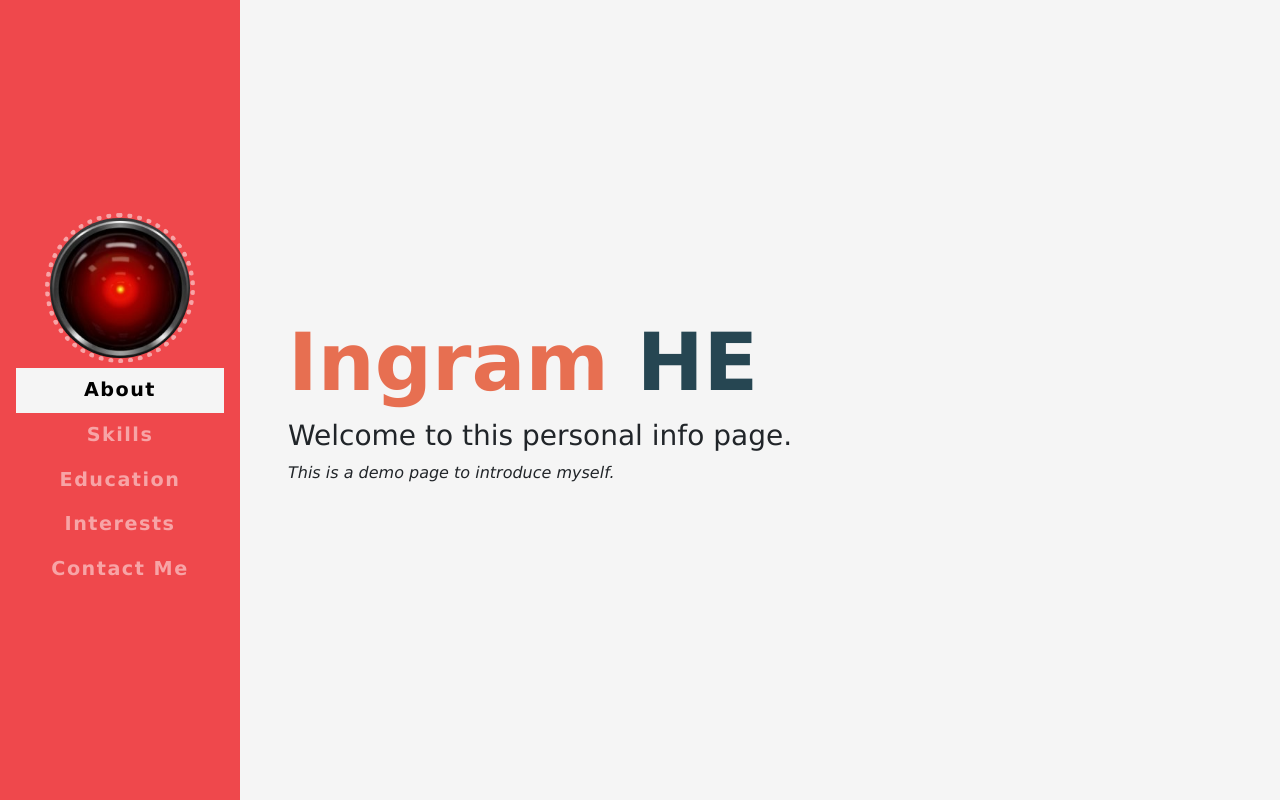
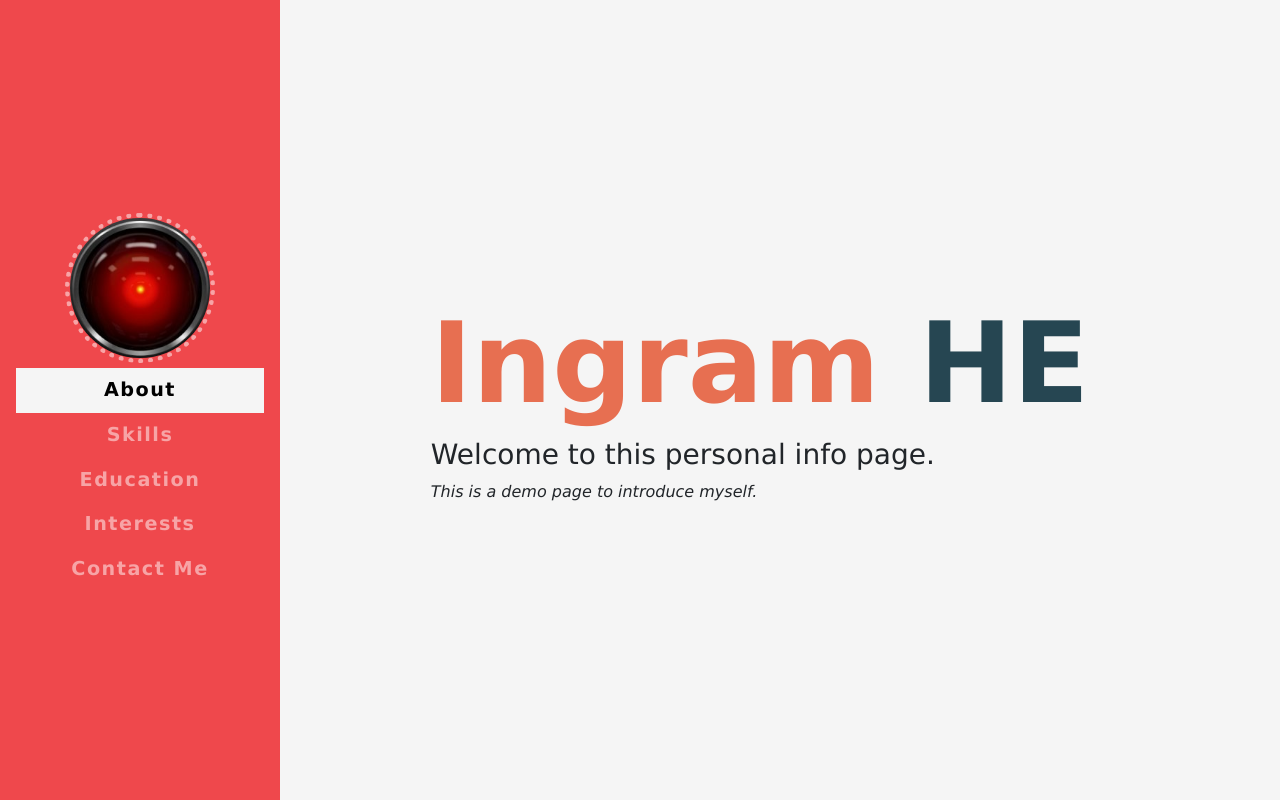
Before and after one commit to IngramHE/About, a plain HTML site: page index.html in a window 1280 px wide. Shown: the top 800 px of the page. Drawn offline with nearby package versions, Linux system fonts and the light colour scheme.

Commit message:
fix: Responsive problems

```diff
--- a/index.html
+++ b/index.html
@@ -3,7 +3,7 @@
 
 <head>
   <meta charset="UTF-8">
-  <meta name="viewport" content="width=device-width, initial-scale=1, shrink-to-fit=no">
+  <meta name="viewport" content="width=device-width, initial-scale=1, shrink-to-fit=no , user-scalable=no">
   <meta http-equiv="X-UA-Compatible" content="ie=edge">
   <!-- Bootstrap CSS -->
   <link rel="stylesheet" href="https://cdn.staticfile.org/twitter-bootstrap/4.3.1/css/bootstrap.min.css">
@@ -15,7 +15,7 @@
 
 <body>
   <header id="top">
-    <nav class="navbar navbar-expand-lg navbar-dark bg-dark fixed-top d-lg-flex" id="page-nav">
+    <nav class="navbar navbar-expand-lg navbar-dark bg-dark navbar-fixed-top d-lg-flex" id="page-nav">
       <a class="navbar-brand d-lg-flex" href="#top">
         <span class="d-block d-lg-none"> About ME </span>
         <span class="d-none d-lg-block">
@@ -49,7 +49,7 @@
   </header>
 
   <main class="contianer-fluid p-0 d-block">
-    <section class="p-5 p-lg-5 d-flex align-items-center" id="page-home">
+    <section class="p-3 p-lg-5 d-flex align-items-center justify-content-center" id="page-home">
       <div>
         <h1>
           <span style="color: #e76f51;">Ingram</span>
@@ -63,7 +63,7 @@
       </div>
     </section>
     <hr>
-    <section id="page-skills" class="p-5 p-lg-5 align-items-center d-flex">
+    <section id="page-skills" class="p-3 p-lg-5 align-items-center d-flex justify-content-center">
       <div>
         <ul class="list-group-flush">
           <li class="list-group-item"><span class="emph">Experience</span> in Python
@@ -79,8 +79,8 @@
       </div>
     </section>
 
-    <section class="p-5 p-lg-5 d-flex align-items-center" id="page-education">
-      <div class="table-responsive">
+    <section class="p-3 p-lg-5 d-flex align-items-center justify-content-center" id="page-education">
+      <div class="d-block table-responsive p-5">
         <table class="table w-100 table-striped table-bordered table-hover ">
           <thead class="thead">
             <tr>
@@ -105,7 +105,7 @@
       </div>
     </section>
     <hr>
-    <section id="page-interests" class="p-5 p-lg-5 d-flex align-items-center">
+    <section id="page-interests" class="p-3 p-lg-5 d-flex align-items-center justify-content-center">
       <div class="container-fluid">
         <div class="col-md-6 col-sm-12 col-xs-12">
           <p class="h4" style="color: #1d1d33;font-weight: 600;">Album:</p>
@@ -125,12 +125,12 @@
       </div>
     </section>
     <hr>
-    <section id="page-contact" class="p-5 p-lg-5 d-flex align-items-center">
-      <a class="p-sm-5 p-md-5 p-5 p-lg-5" href="https://github.com/IngramHE"><img src="./imgs/github-mark.png" alt="github"></a>
-      <a class="p-sm-5 p-md-5 p-5 p-lg-5" href="mailto:ingram.he@connect.polyu.hk">
+    <section id="page-contact" class="p-3 p-lg-5 d-flex align-items-center justify-content-center">
+      <a class="p-sm-5 p-md-5 p-3 p-lg-5" href="https://github.com/IngramHE"><img src="./imgs/github-mark.png" alt="github"></a>
+      <a class="p-sm-5 p-md-5 p-3 p-lg-5" href="mailto:ingram.he@connect.polyu.hk">
         <img src="./imgs/email.svg" alt="email">
       </a>
-      <a class="p-sm-5 p-md-5 p-5 p-lg-5" href="https://t.me/haxllx">
+      <a class="p-sm-5 p-md-5 p-3 p-lg-5" href="https://t.me/haxllx">
         <img src="./imgs/telegram.svg" alt="telegram">
       </a>
     </section>
--- a/styles/style.css
+++ b/styles/style.css
@@ -1,6 +1,7 @@
 body {
-  scroll-behavior: smooth!important;
+  scroll-behavior: smooth !important;
   font-family: Verdana, 'Segoe UI', Tahoma, Geneva, Verdana, sans-serif;
+  max-width: 100vw !important;
 }
 
 #top {
@@ -19,26 +20,23 @@ body {
 }
 
 main {
-  /* background-color: rgba(238, 252, 250, 0.5); */
   background-color: whitesmoke;
-  /* background-color: #43606c; */
-  width: 100%;
+  max-width: 100vw;
   padding: 10px 30px;
 }
 
 nav.bg-dark {
-  /* background-color: #264653 !important; */
-  background-color: #ef484c!important;
+  background-color: #ef484c !important;
 }
 
 main section {
   min-height: 100vh;
-  max-width: 100rem;
+  max-width: 80rem;
 }
 
 main section#page-home h1 {
   font-weight: 800;
-  font-size: 5rem;
+  font-size: 15vw;
 }
 
 main section div {
@@ -50,6 +48,11 @@ main section div {
   background-color: whitesmoke;
 }
 
+#page-contact a img {
+  height: 3rem;
+  vertical-align: text-bottom;
+}
+
 main section#page-skills {
   font-size: 1.6rem;
   font-weight: 500;
@@ -58,6 +61,7 @@ main section#page-skills {
 main section ul li img {
   width: 2.2rem;
 }
+
 main section .emph {
   color: rgb(255, 117, 49);
   font-weight: 600;
@@ -72,16 +76,10 @@ a:active {
   color: black !important;
 }
 
-
-
-#page-contact a img {
-  height: 3rem;
-  vertical-align: text-bottom;
-}
 @media (min-width: 992px) {
   body {
-    padding-top: 0;
-    padding-left: 240px;
+    padding: 0;
+    margin-left: 240px;
   }
 
   #page-nav {
@@ -90,8 +88,9 @@ a:active {
     top: 0;
     left: 0;
     flex-direction: column;
-    width: 240px;
+    max-width: 280px;
     height: 100%;
+    padding: 1.5rem;
   }
 
   #page-nav .navbar-brand {
@@ -125,3 +124,24 @@ a:active {
     display: block;
   }
 }
+
+@media (min-width: 768px) {
+  main section#page-home h1 {
+    font-size: 7rem;
+  }
+}
+
+#page-nav {
+  position: fixed;
+  top: 0;
+  left: 0;
+  margin: 0;
+  padding: 1rem;
+  width: 100%;
+  z-index: 1010;
+}
+
+body .navbar-nav{
+	margin-right: 0px;
+	margin-left: 0px;
+}
```
